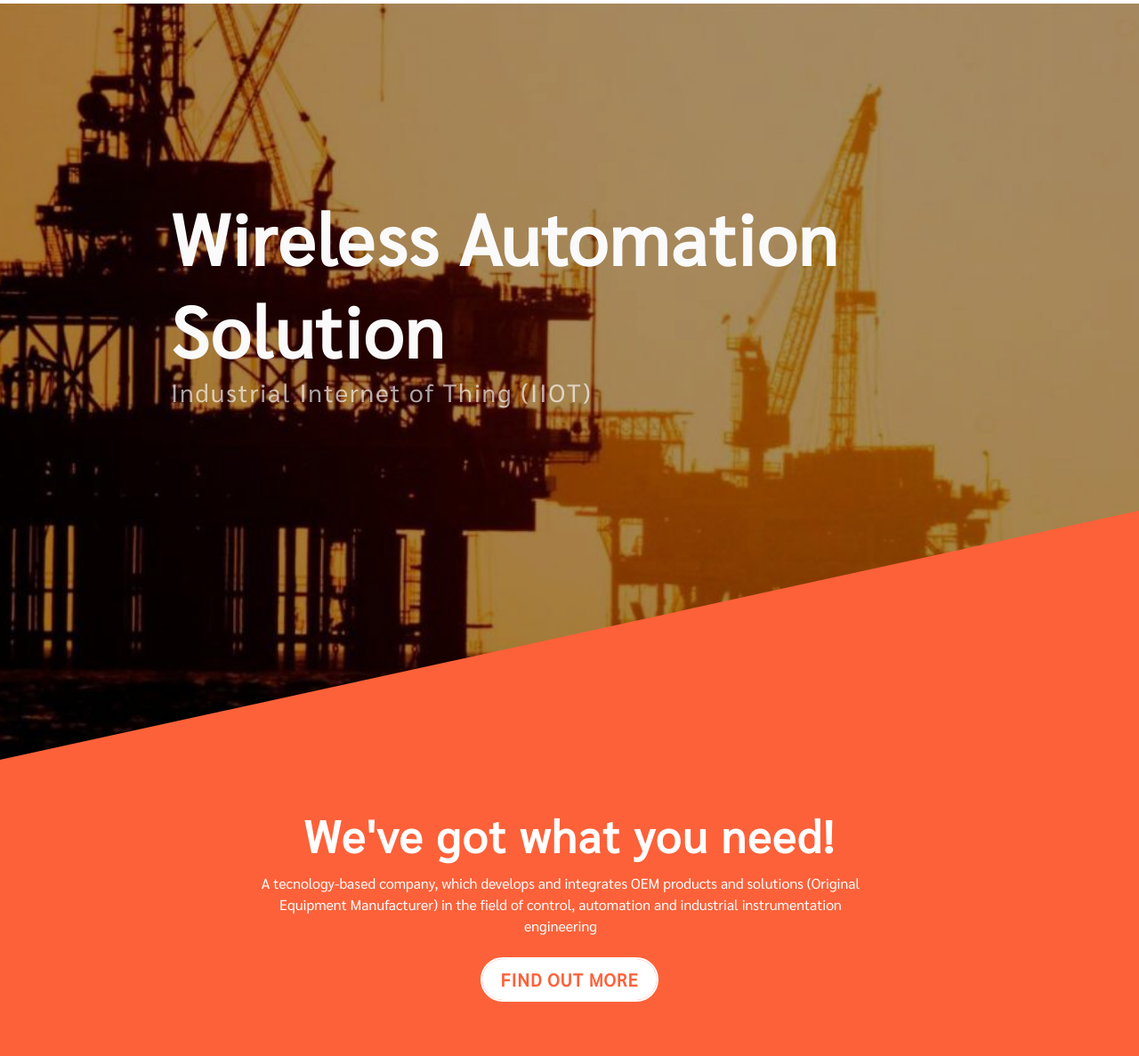
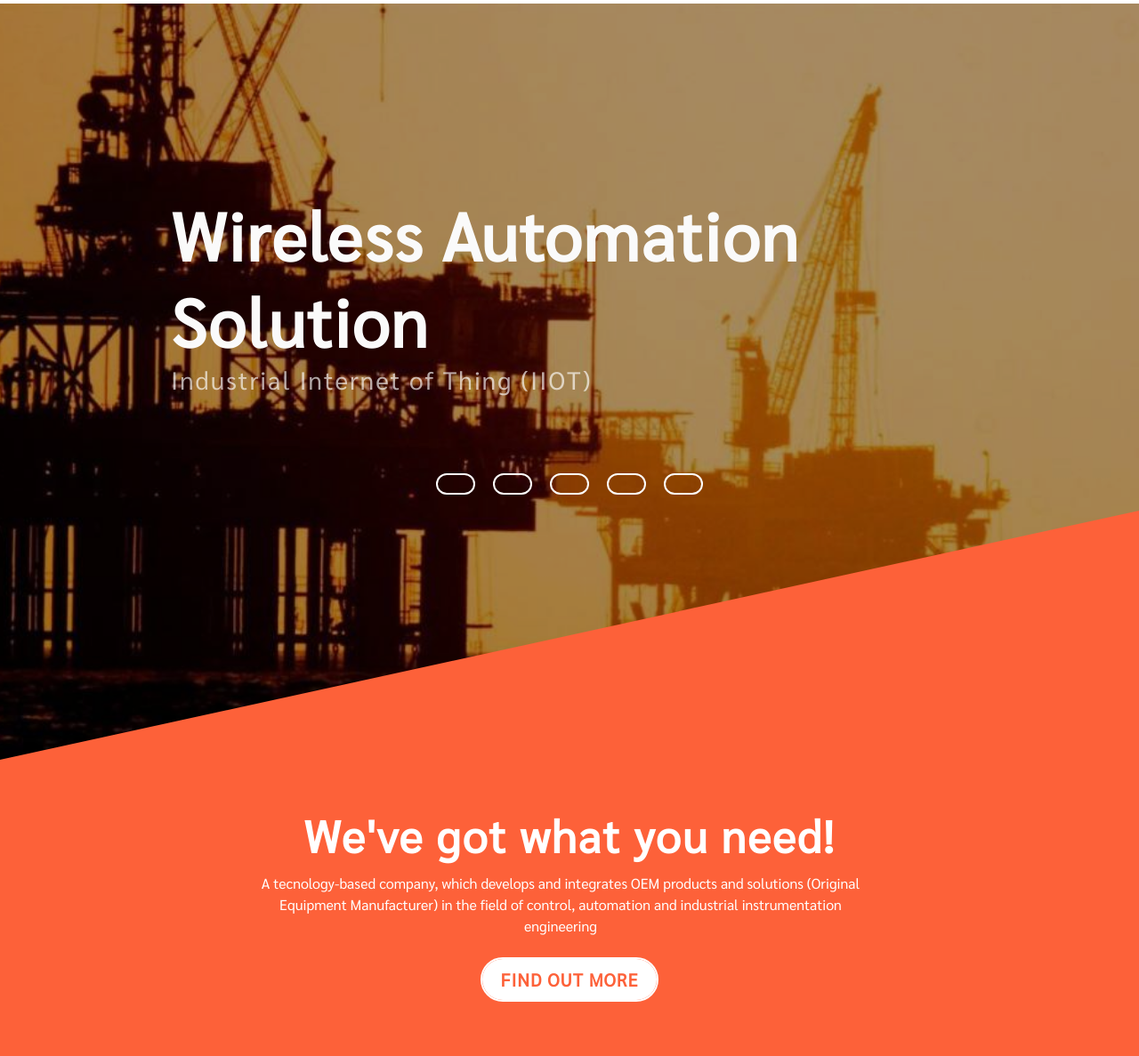
Before and after one commit to 96luis-b/OleumPro2018, a PHP site: page / in a window 1280 px wide. Shown: the part 201-1388 px from the top of the page at 89% size. Run offline with PHP 8.4, Linux system fonts and the light colour scheme; some web fonts are replaced.

Commit message:
slider img

```diff
--- a/app/app.js
+++ b/app/app.js
@@ -39,10 +39,3 @@
 
    return false;
  });
-
-
-
- downloadButton.onclick = ()=>{
-  console.log("descargando catalogo");
-    window.location.href = "doc/planilla (1).pdf"
-}
--- /dev/null
+++ b/app/download.js
@@ -0,0 +1,7 @@
+/**
+ *    DOWNLOAD PDF
+ */
+downloadButton.onclick = ()=>{
+    console.log("descargando catalogo");
+      window.location.href = "doc/planilla (1).pdf"
+  }
--- a/index.html
+++ b/index.html
@@ -10,6 +10,7 @@
     <link rel="stylesheet" href="style/menu.css">
     <link rel="stylesheet" href="style/animations.css">
     <link rel="stylesheet" href="style/dynamicScreen.css">
+    <link rel="stylesheet" href="./style/sliderImg.css">
 </head>
 
 <body>
@@ -33,12 +34,18 @@
         </div>
     </section>
 
-    <header>
+    <header id="header">
         <div class="textos">
             <h1 class="titulo">Wireless Automation Solution</h1>
             <h3 class="subtitulo">Industrial Internet of Thing (IIOT)</h3>
-           <!-- <a href="" class="boton">Suscribete</a> -->
+          <!--  <a href="" class="boton">Suscribete</a> -->
         </div>
+            <button onclick="slider(1)" class="bar btn btn1"></button>
+            <button onclick="slider(2)" class="bar btn btn1"></button>
+            <button onclick="slider(3)" class="bar btn btn1"></button>
+            <button onclick="slider(4)" class="bar btn btn1"></button>
+            <button onclick="slider(5)" class="bar btn btn1"></button>
+
         <div class="sesgoabajoTextos"></div>
     </header>
     <main>
@@ -149,6 +156,8 @@
 
     <script src="app/jquery-3.1.0.js" type="text/javascript"></script>
     <script type="text/javascript" src="https://cdn.emailjs.com/sdk/2.3.2/email.min.js"></script>
-    <script src="app/app.js"></script>
+  <!--  <script src="app/app.js"></script> -->
+    <script src="app/download.js"></script>
+    <script src="./app/sliderImg.js"></script>
 </body>
 </html>
--- a/style/animations.css
+++ b/style/animations.css
@@ -16,6 +16,7 @@
     z-index: 1;
     border-radius: 205px;
     font-weight: 700;
+    outline:none;
 }
 
 .btn-contact{
@@ -32,6 +33,7 @@
     z-index: 1;
     border-radius: 205px;
     font-weight: 700;
+    outline:none;
 }
 
 .btn1, .btn2{
--- a/style/dashboard.css
+++ b/style/dashboard.css
@@ -34,6 +34,9 @@ header{
     overflow: hidden;
     color: #fff;
     text-align: center;
+    transition: .8s;
+    object-fit: cover;
+
 }
 
 /*
@@ -56,7 +59,7 @@ header .textos{
 header .titulo{
     font-family: 'Sarabun', sans-serif;
     margin-top: 210px;
-    font-size: 80px;
+    font-size: 75px;
     width: 70%;
     margin-left: 15%;
     letter-spacing: 2px;
@@ -73,8 +76,6 @@ header .subtitulo{
     letter-spacing: 2px;
     animation: textSubtitle 2.5s 1;
 }
-
-
 
 header .boton{
     display: inline-block;
--- /dev/null
+++ b/style/sliderImg.css
@@ -0,0 +1,16 @@
+.navigation{
+  margin-top: 50%;
+    display: flex;
+    z-index: initial;
+}
+.contentBar{
+    margin-top: 45%;
+}
+
+.bar{
+    position: relative;
+    margin:8px;
+    top: 520px;
+    cursor: pointer;
+    width: 20px;
+}
```
Also changed, not shown: app/sliderImg.js (added, +60 -0 lines), img/confianza1.jpg (added), img/confianza2.jpg (added), img/placa.png (added), img/placa2.jpg (added), img/placa3.jpg (added), img/planificacion.jpg (added).
